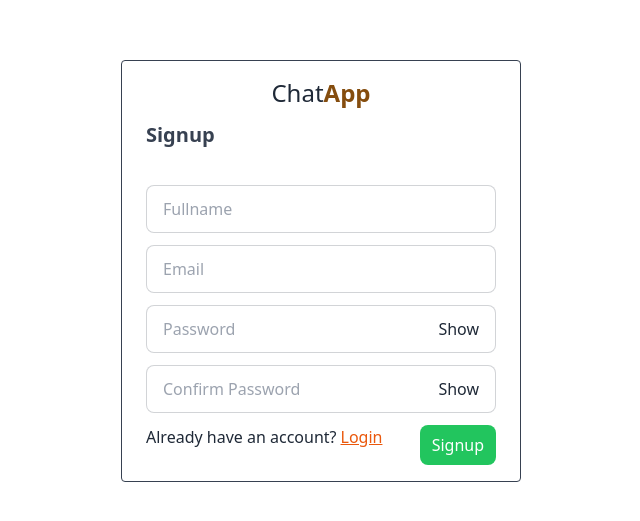
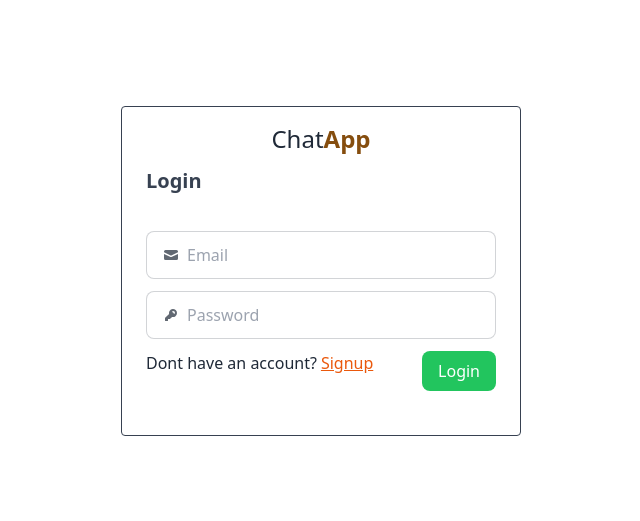
Before and after one commit to pranmandale/chat-application-using-MERN, a React (Vite) app in the folder frontend/: page / in a window 1280 px wide. Shown: the part 129-650 px from the top of the page, without its empty margins (319-959 px from the left). Built offline with nearby package versions, Linux system fonts and the light colour scheme.

Commit message:
login signup with backend done

```diff
--- a/frontend/src/App.jsx
+++ b/frontend/src/App.jsx
@@ -10,8 +10,8 @@ function App() {
     //  <Left/>
     //  <Right/>
     // </div>
-    <Signup/>
-    // <Login/>
+    // <Signup/>
+    <Login/>
   )
 }
 
--- a/frontend/src/components/Login.jsx
+++ b/frontend/src/components/Login.jsx
@@ -1,11 +1,52 @@
 import React from 'react'
+import { useForm } from 'react-hook-form';
+import { useState } from 'react';
+import axios from 'axios';
 
 function Login() {
+
+    const {
+        register,
+        handleSubmit,
+
+        formState: { errors },
+    } = useForm();
+
+    const onSubmit = async (data) => {
+        console.log("Form Data:", data); // Debugging line to check form data
+
+        const UserInfo = {
+            email: data.email,
+            password: data.password,
+        };
+
+        try {
+            const response = await axios.post('http://localhost:3000/user/login', UserInfo);
+            console.log("Response data:", response.data); // Debugging line to check response data
+            alert("Login successful");
+            localStorage.setItem("ChatApp", JSON.stringify(response.data));
+        } catch (error) {
+            console.error("Error details:", error); // Detailed error logging
+            if (error.response) {
+                // Server responded with a status other than 200 range
+                // alert("Error: " + (error.response.data.message || 'An error occurred'));
+                alert("error: "+ error.response.data.error)
+            } else if (error.request) {
+                // Request was made but no response was received
+                alert("No response from server. Please try again later.");
+            } else {
+                // Something else happened while setting up the request
+                alert(`Error: ${error.message}`);
+            }
+        }
+    };
     return (
         <>
 
             <div className='flex h-screen items-center justify-center '>
-                <form action='' className='border border-gray-700 px-6 py-2 rounded space-y-3 w-[400px] h-[330px]'>
+                <form
+                onSubmit={handleSubmit(onSubmit)}
+                 className='border border-gray-700 px-6 py-2 rounded space-y-3 w-[400px] h-[330px]'>
                     <h1 className='text-2xl text-center mt-2'>Chat
                  <span className='text-yellow-800 font-bold'>App</span></h1>
                     <h2 className='text-xl text-gray-700 font-bold'>Login</h2>
@@ -25,8 +66,12 @@ function Login() {
                             <path
                                 d="M15 6.954 8.978 9.86a2.25 2.25 0 0 1-1.956 0L1 6.954V11.5A1.5 1.5 0 0 0 2.5 13h11a1.5 1.5 0 0 0 1.5-1.5V6.954Z" />
                         </svg>
-                        <input type="text" className="grow" placeholder="Email" />
+                        <input type="text" className="grow" placeholder="Email"
+                        {...register("email", { required: "Email is required" })}
+                         />
                     </label>
+                    {errors.email && <span className='text-red-500 text-sm'>{errors.email.message}</span>}
+
 
                     {/* password */}
                     <label className="input input-bordered flex items-center gap-2">
@@ -40,9 +85,11 @@ function Login() {
                                 d="M14 6a4 4 0 0 1-4.899 3.899l-1.955 1.955a.5.5 0 0 1-.353.146H5v1.5a.5.5 0 0 1-.5.5h-2a.5.5 0 0 1-.5-.5v-2.293a.5.5 0 0 1 .146-.353l3.955-3.955A4 4 0 1 1 14 6Zm-4-2a.75.75 0 0 0 0 1.5.5.5 0 0 1 .5.5.75.75 0 0 0 1.5 0 2 2 0 0 0-2-2Z"
                                 clipRule="evenodd" />
                         </svg>
-                        <input type="password" className="grow" placeholder="Password" />
+                        <input type="password" className="grow" placeholder="Password"
+                        {...register("password", { required: "Password is required" })}
+                         />
                     </label>
-
+                    {errors.password && <span className='text-red-500 text-sm'>{errors.password.message}</span>}
 
                     {/* text and signup button */}
                     <div className='flex justify-between'>
--- a/frontend/src/components/Signup.jsx
+++ b/frontend/src/components/Signup.jsx
@@ -563,7 +563,8 @@ function Signup() {
             console.error("Error details:", error); // Detailed error logging
             if (error.response) {
                 // Server responded with a status other than 200 range
-                alert("Error: " + (error.response.data.message || 'An error occurred'));
+                // alert("Error: " + (error.response.data.message || 'An error occurred'));
+                alert("error: "+ error.response.data.error)
             } else if (error.request) {
                 // Request was made but no response was received
                 alert("No response from server. Please try again later.");
```
